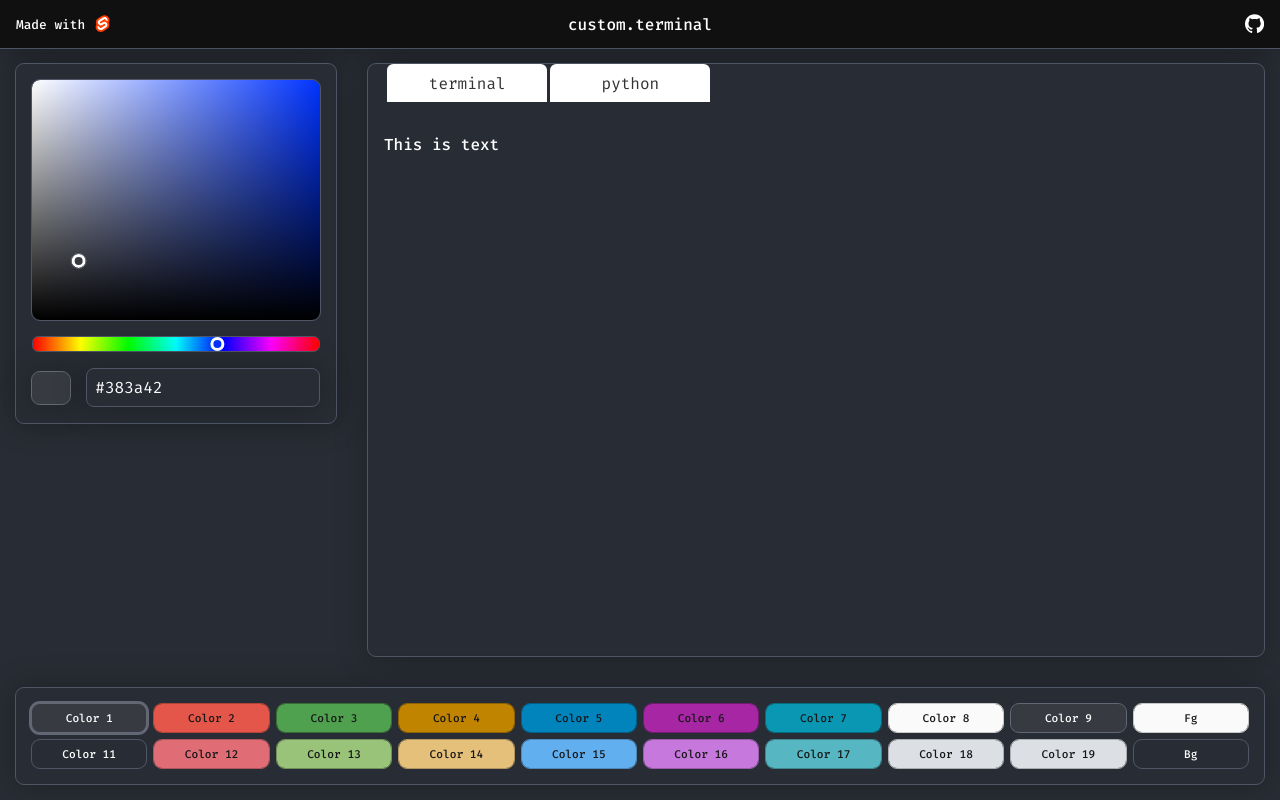
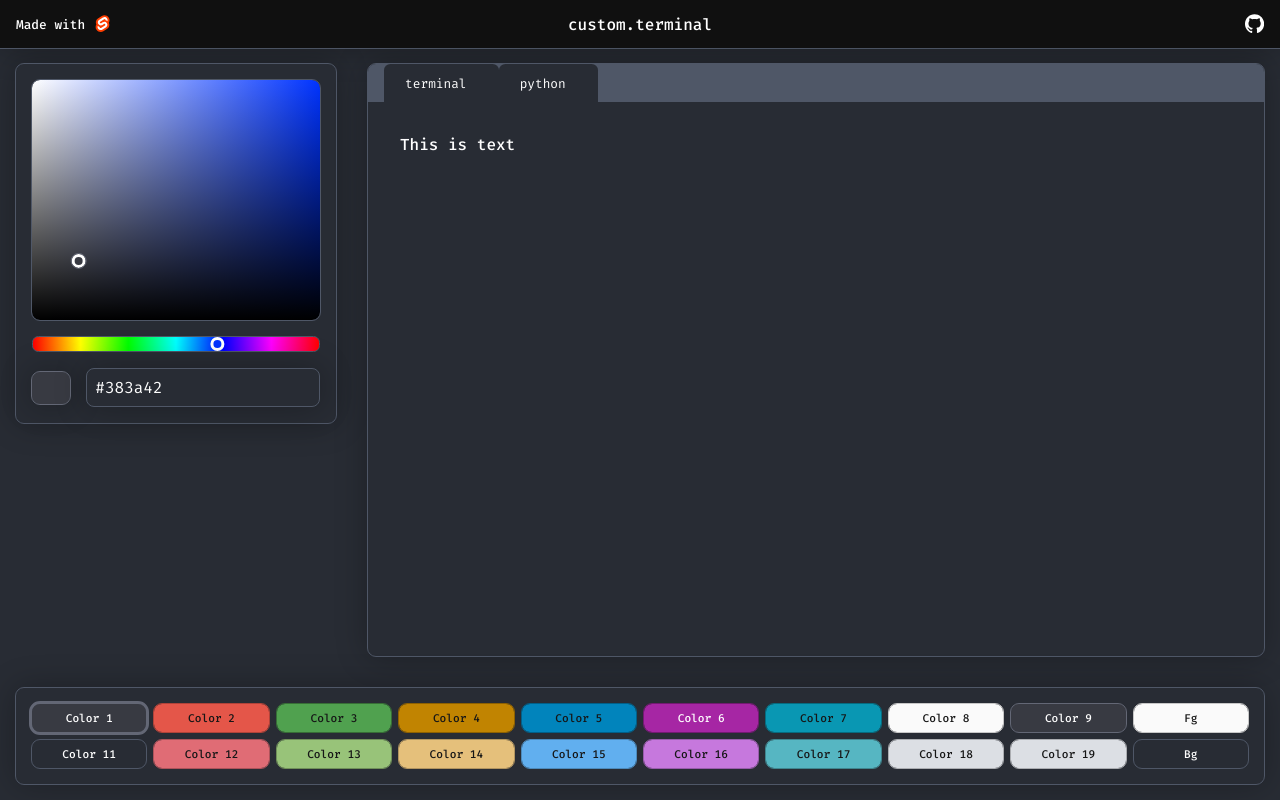
Before and after one commit to Vincentvibe3/custom.terminal, a Svelte app: page / in a window 1280 px wide. Built offline with nearby package versions, Linux system fonts and the light colour scheme.

Commit message:
changes to contrast rendering and editor

```diff
--- a/src/components/ColorPicker.svelte
+++ b/src/components/ColorPicker.svelte
@@ -48,6 +48,8 @@
 		currentColorRGB = HSV2RGB(currentColor)
 		currentColorHEX = RGB2HEX(currentColorRGB)
 		updateContainers()
+		renderColor("bg", currentColor)
+		renderColor("bg_alt", currentColor)
 		currentColor = tempColor
 	})
 
--- a/src/components/Colors.svelte
+++ b/src/components/Colors.svelte
@@ -1,5 +1,5 @@
 <script context="module" lang="ts">
-    import { RGB2HSV, RGBColor } from "../scripts/colorUtils"
+    import { RGB2HSV, RGBColor, contrast } from "../scripts/colorUtils"
 
     export class ColorButton{
         element:HTMLElement
@@ -28,13 +28,9 @@
         }
 
         setLabelColor(){
-            let hsvColor = RGB2HSV(this.color)
-            let labelColor:string;
-            if (hsvColor.v>0.5){
-                labelColor = "#161616"
-            } else {
-                labelColor = "#ffffff"
-            }
+            let contrastBlack = contrast(this.color, {r:0, g:0, b:0})
+            let contrastWhite = contrast(this.color, {r:255, g:255, b:255})
+            let labelColor = (contrastBlack>contrastWhite) ? "#161616" : "#ffffff"
             this.element.style.color = labelColor
         }
 
@@ -90,13 +86,11 @@
     function hover(id:number, entry:boolean){
         let button = buttons[id]
         let element = buttons[id].element
-        let val = RGB2HSV(button.color).v
         if (entry){
-            if (val>0.5){
-                element.style.filter = "brightness(80%)"
-            } else {
-                element.style.filter = "brightness(120%)"
-            }
+            let contrastBlack = contrast(button.color, {r:0, g:0, b:0})
+            let contrastWhite = contrast(button.color, {r:255, g:255, b:255})
+            let filter = (contrastBlack>contrastWhite) ? "brightness(80%)" : "brightness(120%)"
+            element.style.filter = filter
         } else {
             element.style.filter = "brightness(100%)"
         }
--- a/src/components/Preview.svelte
+++ b/src/components/Preview.svelte
@@ -1,5 +1,9 @@
 <script lang="ts">
     import Tab from './Tab.svelte';
+
+    function focusEditor(e:Event){
+        (e.target as HTMLElement).focus()
+    }
 </script>
 
 <div class="container preview">
@@ -8,8 +12,8 @@
         <Tab name="python"></Tab>
     </div>
 
-    <div class="previewText">
-        <p>This is text</p>
+    <div class="previewTextContainer" >
+        <p class="previewText" on:click={focusEditor} contenteditable>This is text</p>
     </div>
 </div>
 
@@ -19,20 +23,37 @@
         display: flex;
         flex-direction: row;
         padding-left: 1rem;
+        border-radius: inherit;
         border-bottom-left-radius: 0rem;
         border-bottom-right-radius: 0rem;
     }
 
     .preview{
+        min-width: 0;
+        min-height: 0;
+        box-sizing: border-box;
         display: grid;
         grid-template-rows: 2.4rem 1fr;
         grid-template-areas: "tabs" "text";
 
-        .previewText {
-            padding: 1rem;
+        .previewTextContainer {
+            padding: 2rem;
             grid-area: text;
             color: white;
+            overflow: auto;
+
+            .previewText {
+                box-sizing: content-box;
+                margin: 0rem;
+                height: 100%;
+                overflow: auto;
+                overflow-wrap: normal;
+            }
         }
 
     }
+
+    [contenteditable] {
+        outline: 0px solid transparent;
+    }
 </style>
--- a/src/components/Tab.svelte
+++ b/src/components/Tab.svelte
@@ -1,7 +1,7 @@
 <script lang="ts">
     export let name;
     function clickHandler(){
-        console.log("clicked")
+        console.log("clicked tab")
     }
 </script>
 
@@ -9,13 +9,16 @@
 
 <style lang="scss">
     .tab {
-        width: 10rem;
+        width: fit-content;
         height: 100%;
-        padding: 0.2rem;
-        margin-left: 0.2rem;
+        padding-right: 2rem;
+        margin-left: 0rem;
         background-color: white;
         border: none;
         border-radius: 0.4rem 0.4rem 0rem 0rem;
+        text-align: left;
+        text-indent: 1rem;
+        font-size: 0.8rem;
 
     }
 </style>
--- a/src/scripts/rendering.ts
+++ b/src/scripts/rendering.ts
@@ -33,6 +33,9 @@
     let contrastBlack = contrast(HSV2RGB(bgColor), {r:0, g:0, b:0})
     let contrastWhite = contrast(HSV2RGB(bgColor), {r:255, g:255, b:255})
     let textColor = (contrastBlack>contrastWhite) ? "black" : "white"
+    if (bgColor.v===0){
+        bgColor.s = 0
+    }
     for (let element of elements){
         (element as HTMLElement).style.color = textColor;
         (element as HTMLElement).style.backgroundColor = HSV2HEX(bgColor)
```
